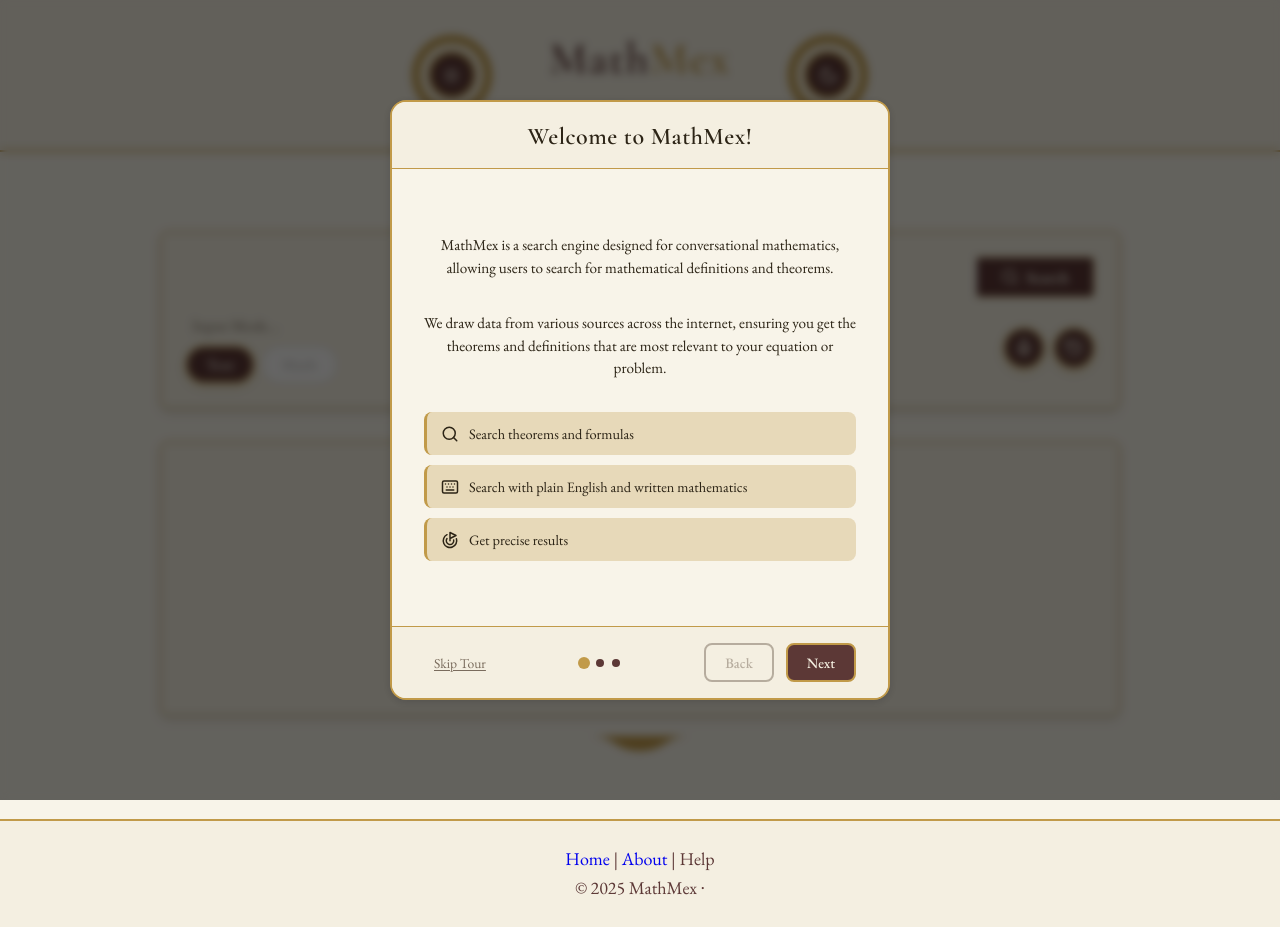
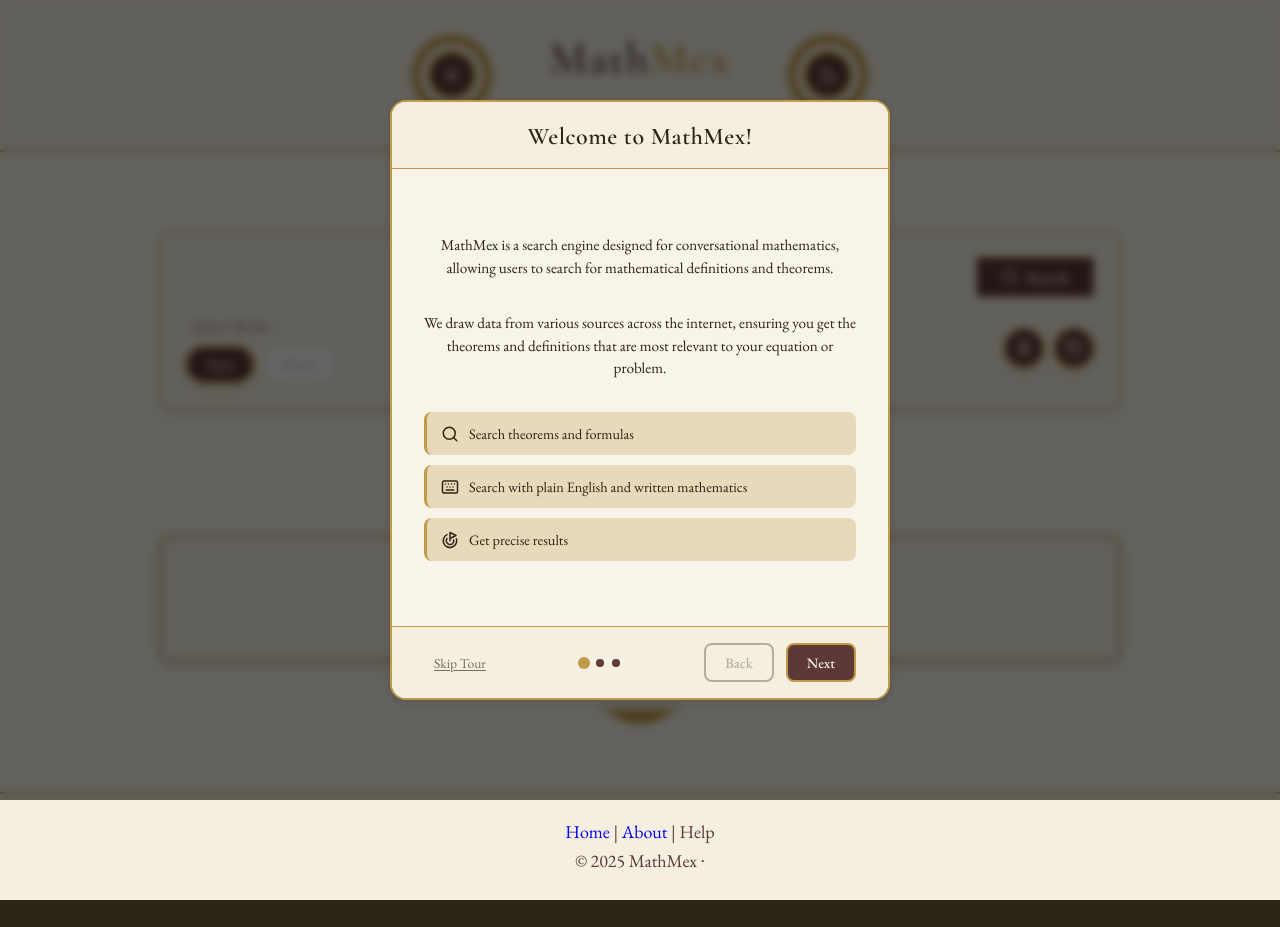
Before and after one commit to usm-aiir/mathmex, a React (Vite) app in the folder frontend/: page / in a window 1280 px wide. After the commit the page ends 900 px from the top, so only its background shows below. Built offline with nearby package versions, Linux system fonts and the light colour scheme; what better-react-mathjax would draw is missing.

Commit message:
More updates to styling

```diff
--- a/frontend/src/components/ResultsPanel.module.css
+++ b/frontend/src/components/ResultsPanel.module.css
@@ -1,9 +1,5 @@
 .resultsSection {
-    background-color: var(--container-color);
-    border-radius: 8px;
-    border: 1px solid var(--gold-accent);
-    padding: 2rem;
-    box-shadow: 0 4px 8px rgba(0, 0, 0, 0.1);
+    background-color: transparent;
     margin-top: 2rem;
     font-family: var(--font-cormorant-garamond);
 }
@@ -40,16 +36,13 @@
 }
 
 .resultItem {
-    margin-bottom: 2rem;
-    padding-bottom: 2rem;
-    border-bottom: 1px solid var(--gold-accent);
+    margin: 2rem 0 2rem 0;
+    padding: 2rem;
+    border: 2px solid var(--gold-accent);
+    border-radius: 8px;
+    box-shadow: var(--box-shadow);
     position: relative;
-}
-
-.resultItem:last-child {
-    border-bottom: none;
-    margin-bottom: 0;
-    padding-bottom: 0;
+    background-color: var(--container-color);
 }
 
 .resultTitle {
--- a/frontend/src/components/SearchPage.module.css
+++ b/frontend/src/components/SearchPage.module.css
@@ -19,21 +19,6 @@
     width: 100%;
     max-width: 100%;
     position: relative;
-}
-
-.placeholderOverlay {
-    position: absolute;
-    top: 8px;
-    left: 6px;
-    color: rgba(0, 0, 0, 0.3);
-    font-size: 1.2rem;
-    pointer-events: none;
-    z-index: 1;
-    transition: opacity 0.2s ease;
-}
-
-.placeholderOverlay.hidden {
-    opacity: 0;
 }
 
 /* MathLive styling */
@@ -221,6 +206,11 @@
     text-align: center;
     color: var(--primary-alt);
     padding: 2rem 0;
+    background-color: var(--container-color);
+    margin: 2rem 0 2rem 0;
+    border: 2px solid var(--gold-accent);
+    box-shadow: var(--box-shadow);
+    border-radius: 8px;
 }
 
 /* Tablet and smaller desktop */
```
